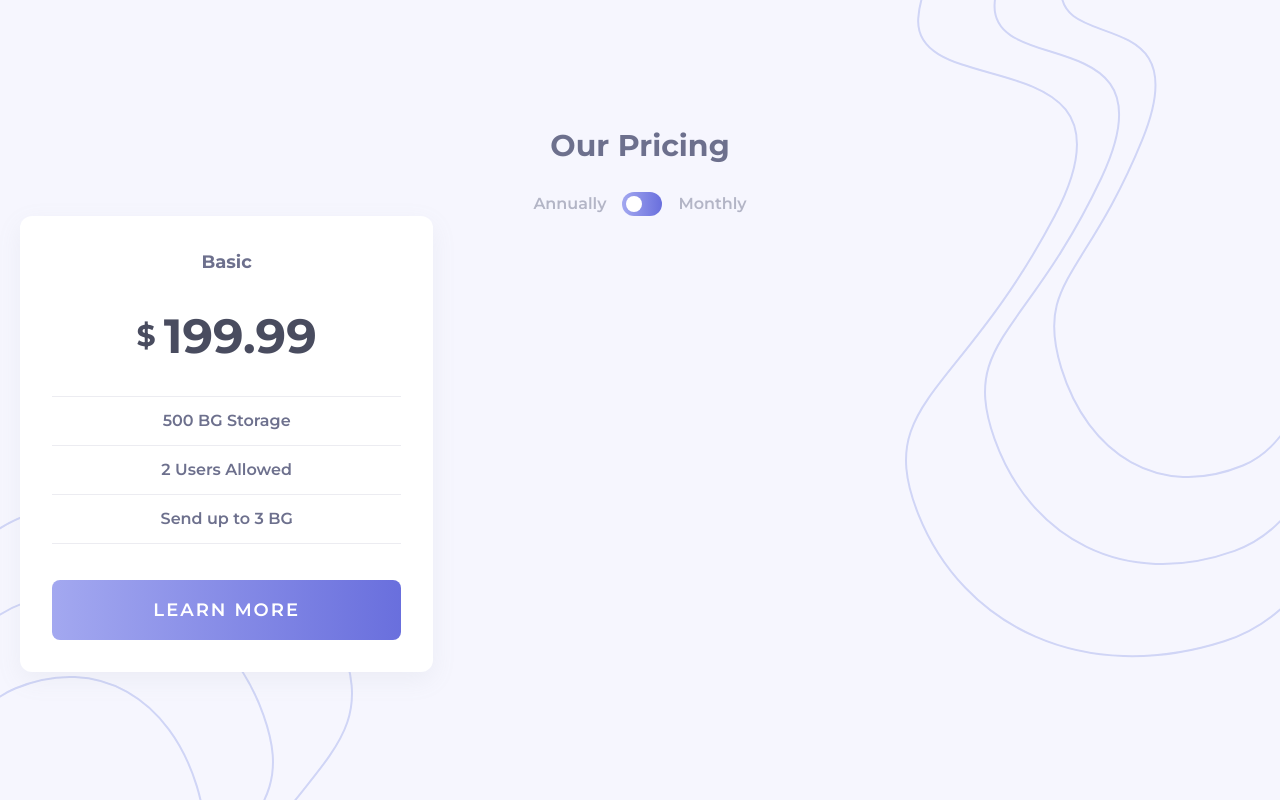
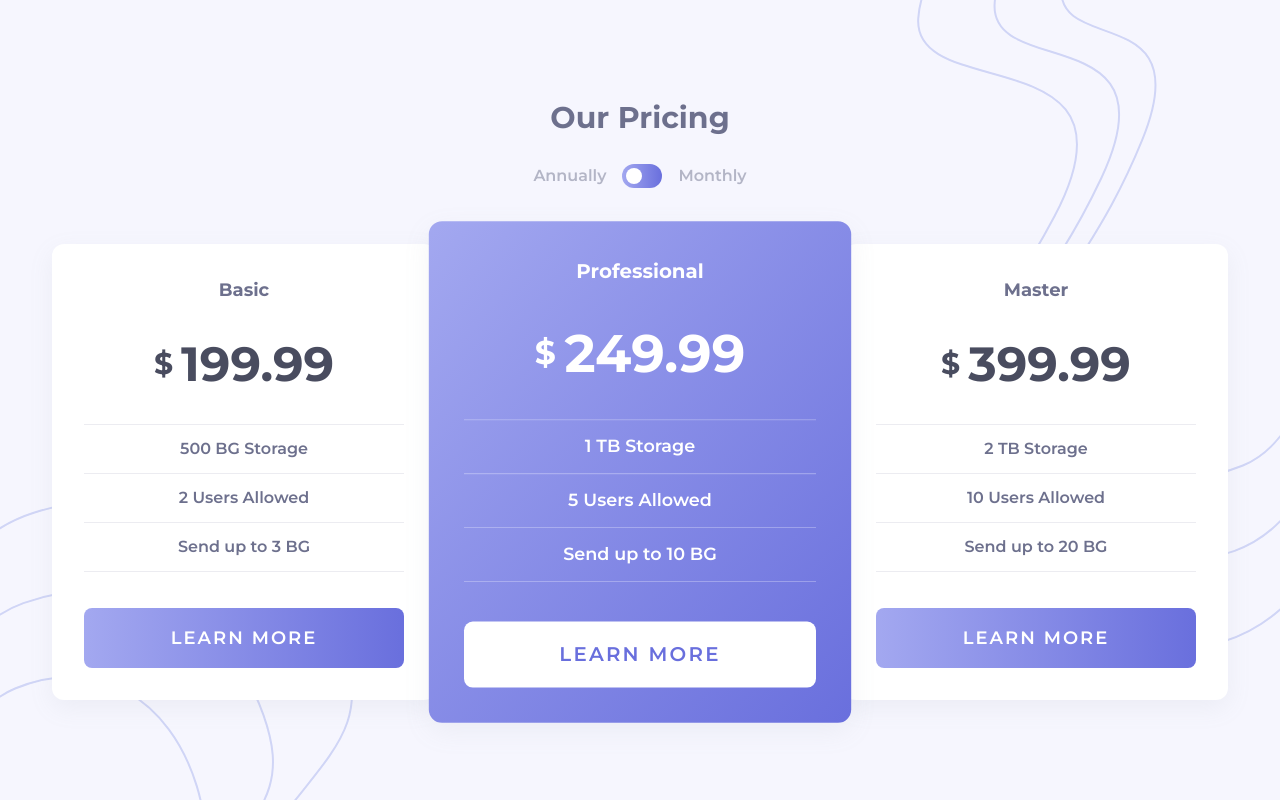
Before and after one commit to aatmaneoulmouden/pricing-component-with-toggle, a React (Vite) app: page / in a window 1280 px wide. Built offline with nearby package versions, Linux system fonts and the light colour scheme.

Commit message:
Render packages using dynamic data

```diff
--- a/src/components/Package.jsx
+++ b/src/components/Package.jsx
@@ -1,14 +1,49 @@
-const Package = () => {
+const Package = ({ name, pricing, features, isRecommended, pricingType }) => {
+  const dispalyFeatures = features.map((feature, index) => (
+    <li
+      key={index}
+      className={`py-3 border-t font-semibold ${
+        isRecommended
+          ? "text-white border-neutral-very-light-grayish-blue/30"
+          : "text-neutral-grayish-blue border-neutral-light-grayish-blue/25"
+      }`}
+    >
+      {feature}
+    </li>
+  ));
   return (
-    <article className="package z-10 bg-white p-8 rounded-xl shadow-base text-center flex flex-col justify-center items-center gap-9">
-      <h2 className="name text-lg font-bold text-neutral-grayish-blue">Basic</h2>
-      <h3 className="pricing text-5xl font-bold text-neutral-dark-grayish-blue flex justify-center items-center"><span className="text-3xl mr-2">$</span>199.99</h3>
-      <ul className="features w-full">
-        <li>500 BG Storage</li>
-        <li>2 Users Allowed</li>
-        <li>Send up to 3 BG</li>
-      </ul>
-      <button className="w-full p-4 rounded-lg text-lg font-semibold uppercase tracking-[2px] text-white bg-gradient-to-r from-primary-light-purple to-primary-dark-purple">Learn More</button>
+    <article
+      className={`package z-10 p-8 rounded-xl shadow-base text-center flex flex-col justify-center items-center gap-9 w-96 ${
+        isRecommended
+          ? "bg-gradient-to-br from-primary-light-purple to-primary-dark-purple scale-110 z-20"
+          : "bg-white"
+      }`}
+    >
+      <h2
+        className={`name text-lg font-bold ${
+          isRecommended ? "text-white" : "text-neutral-grayish-blue"
+        }`}
+      >
+        {name}
+      </h2>
+      <h3
+        className={`pricing text-5xl font-bold flex justify-center items-center ${
+          isRecommended ? "text-white" : "text-neutral-dark-grayish-blue"
+        }`}
+      >
+        <span className="text-3xl mr-2">$</span>
+        {pricingType === "annually" ? pricing.annually : pricing.monthly}
+      </h3>
+      <ul className="features w-full">{dispalyFeatures}</ul>
+      <button
+        className={`w-full p-4 rounded-lg text-lg font-semibold uppercase tracking-[2px] ${
+          isRecommended
+            ? "bg-white text-primary-dark-purple"
+            : "text-white bg-gradient-to-r from-primary-light-purple to-primary-dark-purple"
+        }`}
+      >
+        Learn More
+      </button>
     </article>
   );
 };
--- a/src/components/Pricing.jsx
+++ b/src/components/Pricing.jsx
@@ -2,6 +2,7 @@ import topBackground from "../assets/bg-top.svg";
 import bottomBackground from "../assets/bg-bottom.svg";
 import { useState } from "react";
 import Package from "./Package";
+import packages from "../data/packages";
 
 const Pricing = () => {
   const [pricingType, setPricingType] = useState("annually");
@@ -12,8 +13,12 @@ const Pricing = () => {
     });
   }
 
+  const dispalyPackages = packages.map((packageData, index) => (
+    <Package key={index} pricingType={pricingType} {...packageData} />
+  ));
+
   return (
-    <section className="w-full min-h-screen bg-neutral-very-light-grayish-blue relative flex justify-center items-center">
+    <section className="w-full min-h-screen bg-neutral-very-light-grayish-blue relative">
       <img
         src={topBackground}
         alt="Top Background"
@@ -26,13 +31,13 @@ const Pricing = () => {
       />
 
       <div className="container max-w-full">
-        <div>
+        <div className="w-full min-h-screen flex flex-col justify-center items-center">
           <div className="heading">
-            <h1 className="text-center text-3xl font-bold text-neutral-grayish-blue mb-7">
+            <h1 className="text-center text-3xl font-bold text-neutral-grayish-blue">
               Our Pricing
             </h1>
           </div>
-          <div className="switcher flex justify-center items-center gap-4">
+          <div className="switcher flex justify-center items-center gap-4 mt-7 mb-14">
             <button className="pricing-type">Annually</button>
             <button
               className="w-10 h-6 rounded-full bg-gradient-to-r from-primary-light-purple to-primary-dark-purple relative"
@@ -46,8 +51,8 @@ const Pricing = () => {
             </button>
             <button className="pricing-type">Monthly</button>
           </div>
-          <div className="packages-wrapper grid grid-cols-3">
-            <Package />
+          <div className="packages-wrapper grid grid-cols-3 gap-3">
+            {dispalyPackages}
           </div>
         </div>
       </div>
--- a/src/index.css
+++ b/src/index.css
@@ -15,10 +15,6 @@
         @apply font-semibold text-neutral-light-grayish-blue;
     }
 
-    .features li {
-        @apply py-3 border-t border-neutral-light-grayish-blue/25 font-semibold text-neutral-grayish-blue;
-    }
-
     .features li:last-child {
         @apply border-b;
     }
--- a/tailwind.config.js
+++ b/tailwind.config.js
@@ -8,7 +8,8 @@ export default {
     container: {
       center: true,
       padding: {
-        DEFAULT: '20px',
+        DEFAULT: "20px",
+        lg: "100px",
       }
     },
     screens: {
```
